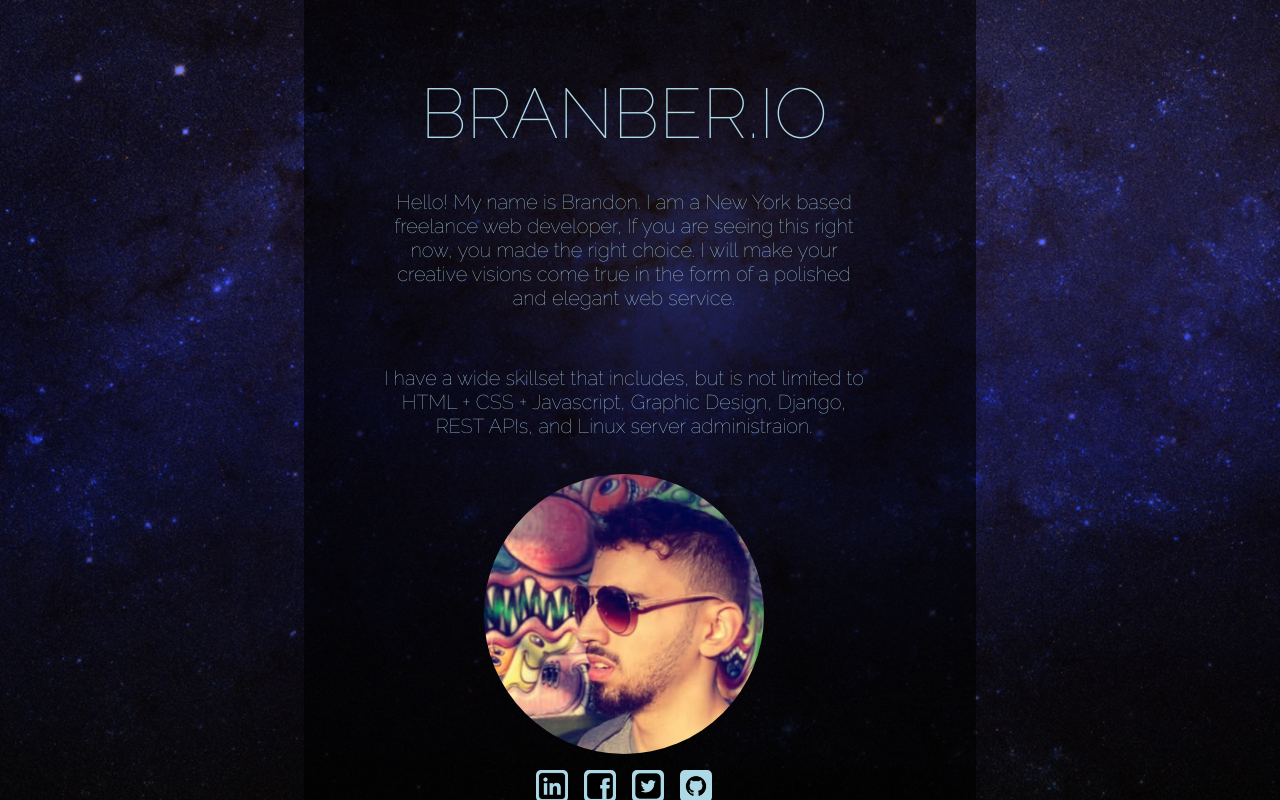
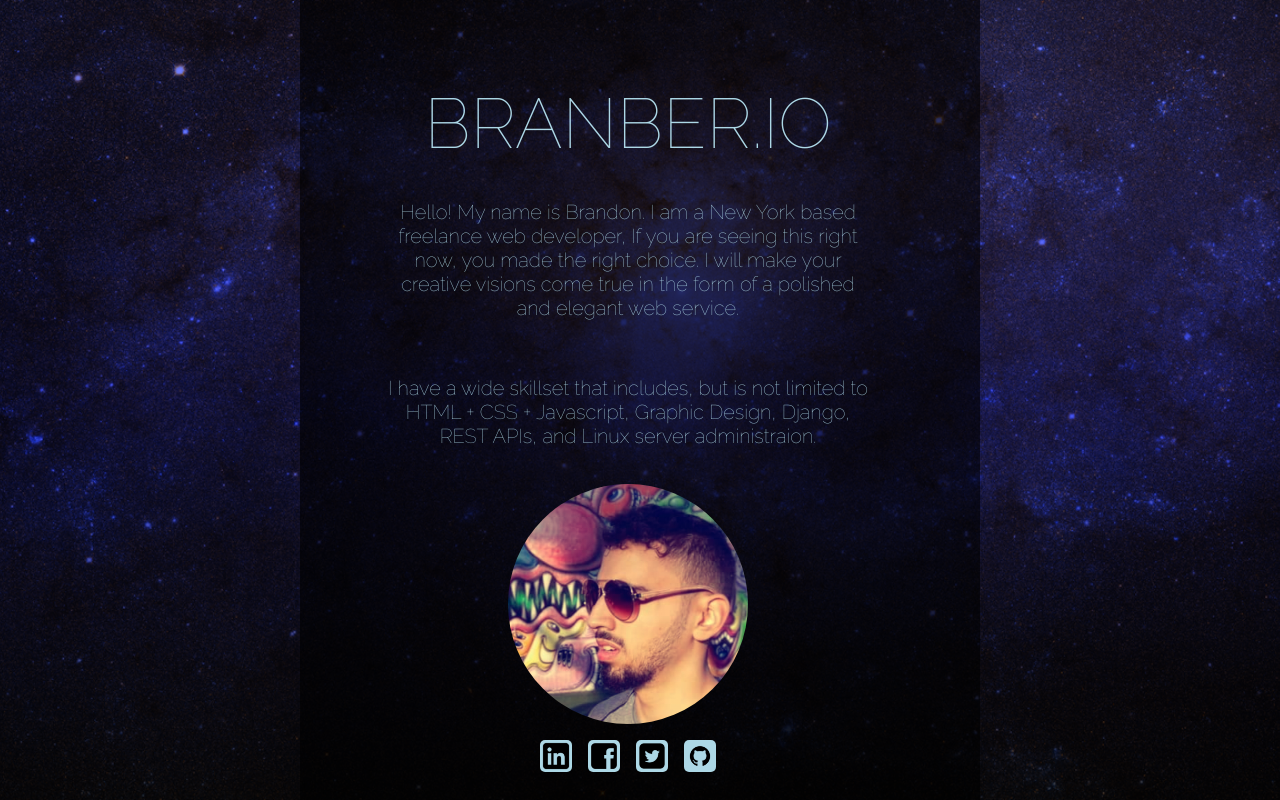
Before and after one commit to BranBer/MyPortfolioSite, a React (Create React App) app: page / in a window 1280 px wide. Built offline with nearby package versions, Linux system fonts and the light colour scheme.

Commit message:
More intro page changes. please ignore the excessive amounts of commits. they are very minor.

```diff
--- a/src/Components/Intro/Intro.module.scss
+++ b/src/Components/Intro/Intro.module.scss
@@ -38,8 +38,9 @@
     align-items: center;
     background-color: rgba(0,0,0,.6);
     justify-content: center;
-    padding: 0 2em 2em 0;
+    padding: .5em 2em 2em .5em;
     width: 50%;
+    height: 100%;
     overflow-y: scroll;
 }
 
@@ -82,9 +83,9 @@
     }
 
     .ImageContainer{
-        width: 17.5em;
+        width: 15em;
         height: 0;
-        padding-bottom: 17.5em;
+        padding-bottom: 15em;
         background-image: linear-gradient(0deg, rgba(0, 17, 255, .25), rgba(0, 17, 255, .25)),
         url('../../assets/brandon.jpg');
         background-blend-mode: difference;
@@ -150,7 +151,7 @@
     .IntroContent{
         h1
         {
-            font-size: 6.75vw;
+            font-size: 6.5vw;
         }
     }
 }
@@ -173,7 +174,7 @@
         width: 100%;
         h1
         {
-            font-size: 6.75vw;
+            font-size: 6.5vw;
         }
 
         p{
```
